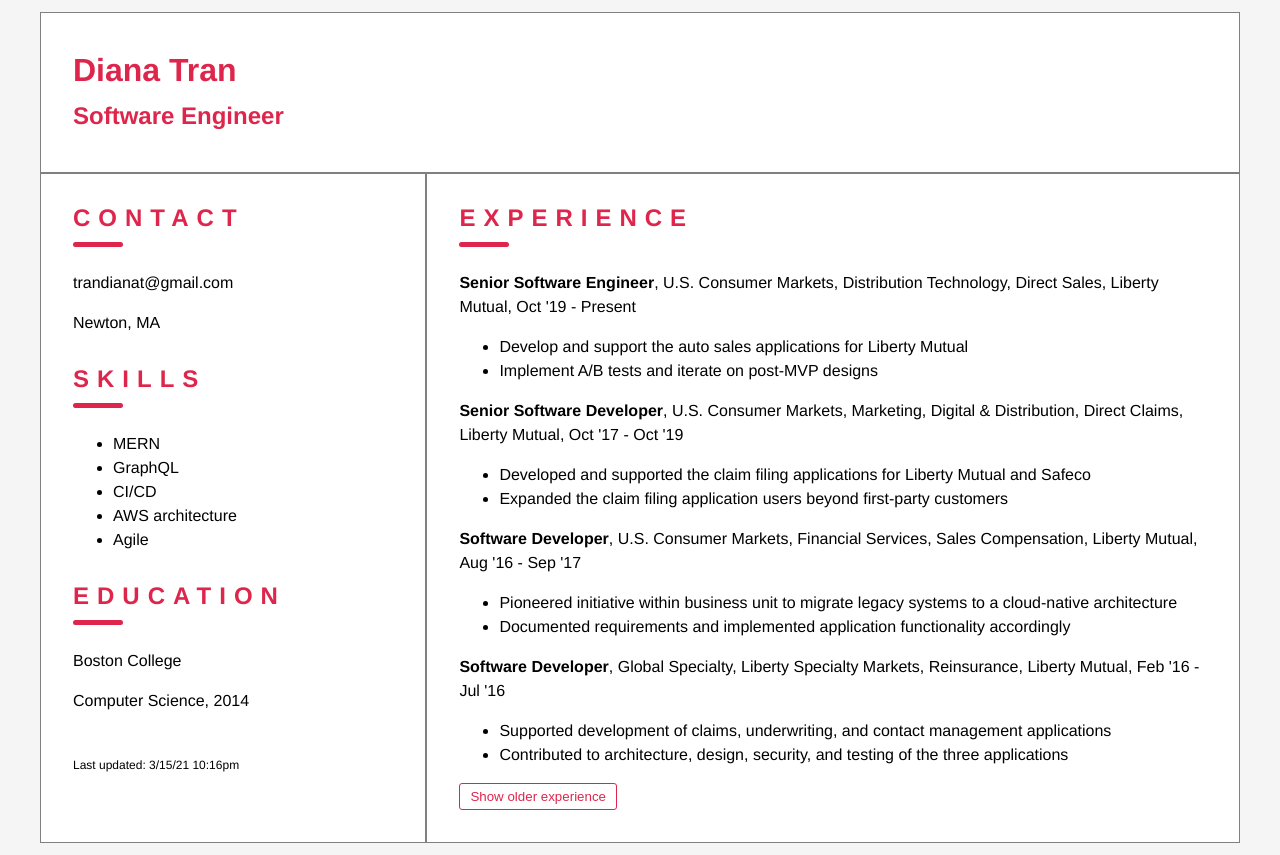
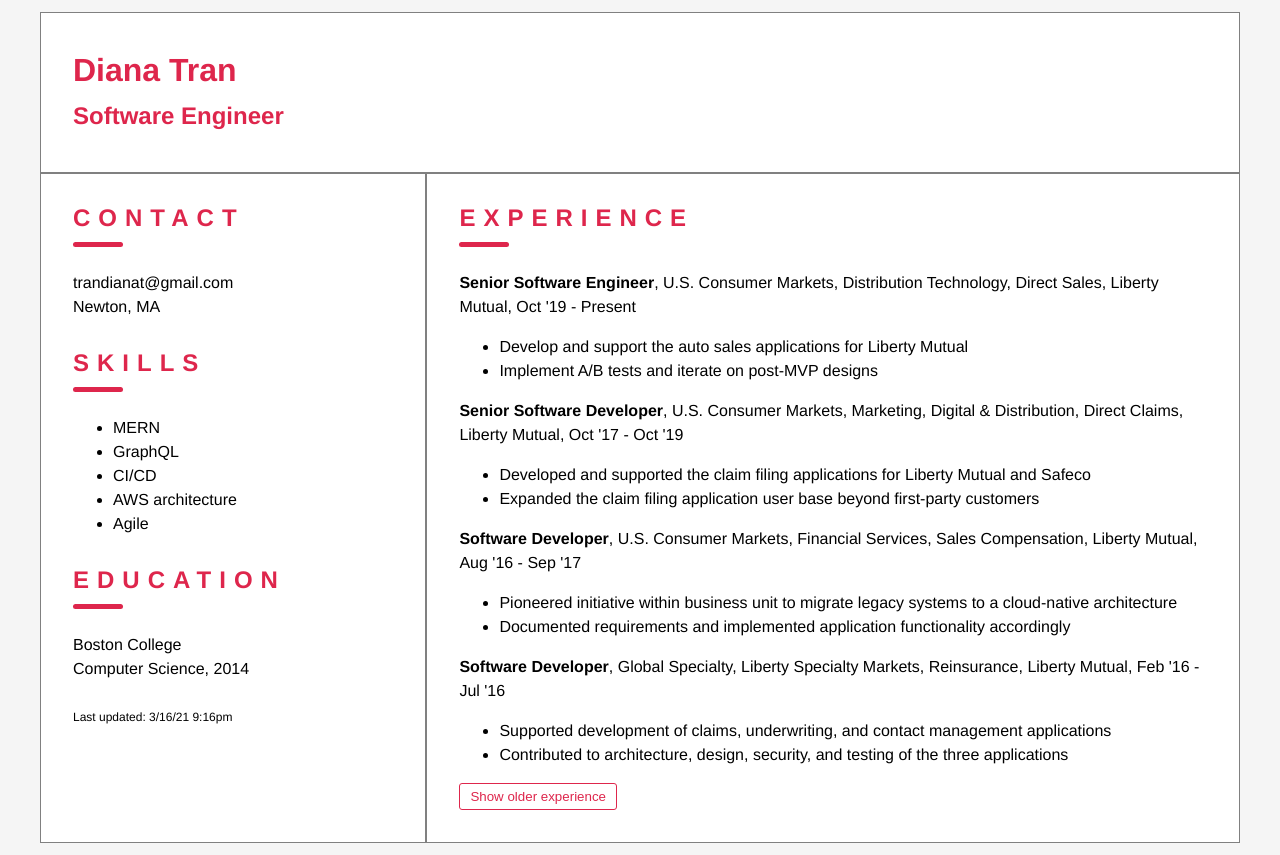
Before and after one commit to trandianat/resume, a React (Create React App) app: page / in a window 1280 px wide. Built offline with nearby package versions, Linux system fonts and the light colour scheme.

Commit message:
Removed unused divs

```diff
--- a/src/components/App/App.js
+++ b/src/components/App/App.js
@@ -28,25 +28,19 @@ const App = () => {
       </div>
       <div className="column-container">
         <div className="column left-column">
-          <div className="contact">
           <Title title="Contact" />
           <p>trandianat@gmail.com</p>
           <p>Newton, MA</p>
-          </div>
-          <div className="skills">
           <Title title="Skills" />
           <ul>
             {skills.map((skill, sIndex) => (
               <li key={`skill-${sIndex + 1}`}>{skill}</li>
             ))}
           </ul>
-          </div>
-          <div className="education">
           <Title title="Education" />
           <p>Boston College</p>
           <p>Computer Science, 2014</p>
-          </div>
-          <p className="footnote">Last updated: 3/15/21 10:16pm</p>
+          <p className="footnote">Last updated: 3/16/21 9:16pm</p>
         </div>
         <div className="column right-column">
           <div id="latest-experience">
--- a/src/components/App/App.scss
+++ b/src/components/App/App.scss
@@ -27,6 +27,10 @@ html {
 
             &.left-column {
                 border: 1px solid gray;
+
+                p {
+                    margin: 0;
+                }
             }
 
             &.right-column {
--- a/src/constants.js
+++ b/src/constants.js
@@ -17,7 +17,7 @@ const latestExperiences = [
     length: "Oct '17 - Oct '19",
     responsibilities: [
       'Developed and supported the claim filing applications for Liberty Mutual and Safeco',
-      'Expanded the claim filing application users beyond first-party customers',
+      'Expanded the claim filing application user base beyond first-party customers',
     ],
   },
   {
```
Lines whose indentation alone changed are shown as unchanged.
